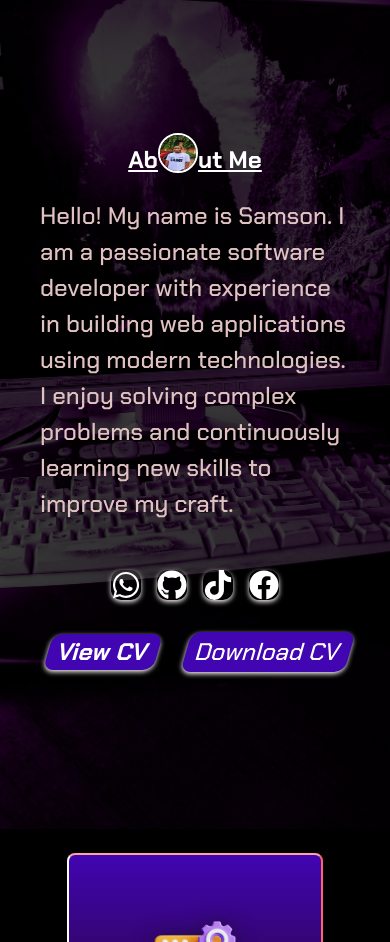
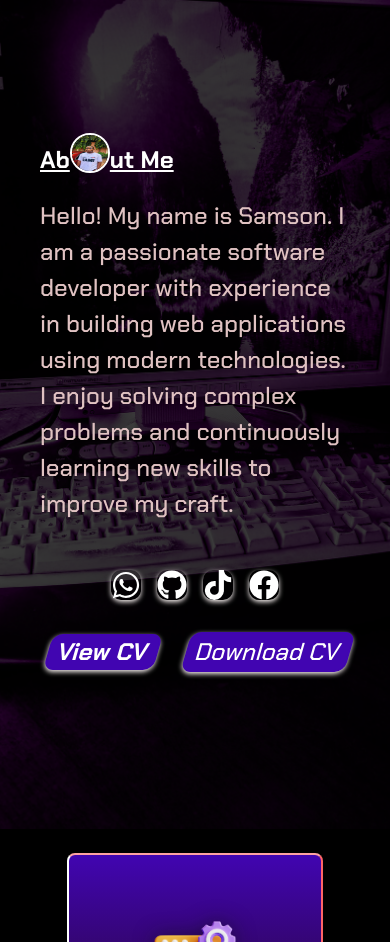
Before and after one commit to grace-kid/react-Portfolio, a React (Vite) app: page / in a window 390 px wide. Shown: the part 933-1875 px from the top of the page. Built offline with nearby package versions, Linux system fonts and the light colour scheme.

Commit message:
style: adjust layout of title in Intro component for better alignment

```diff
--- a/src/component/Intro.jsx
+++ b/src/component/Intro.jsx
@@ -22,6 +22,7 @@ const Intro = () => {
       className='intro flex flex-col items-start justify-start min-h-screen bg-black text-[#4105b1]'>
       <div className='intro-box w-full m-0 md:text-center text-left'>
         {/* Title */}
+        <div  className='w-full flex justify-start md:justify-center px-10'>
         <h1
           className='md:text-8xl text-left font-bold flex md:my-8 underline text-white'
           data-aos='fade-up'
@@ -38,6 +39,7 @@ const Intro = () => {
           </span>
           ut Me
         </h1>
+        </div>
 
         {/* Description */}
         <p
```
